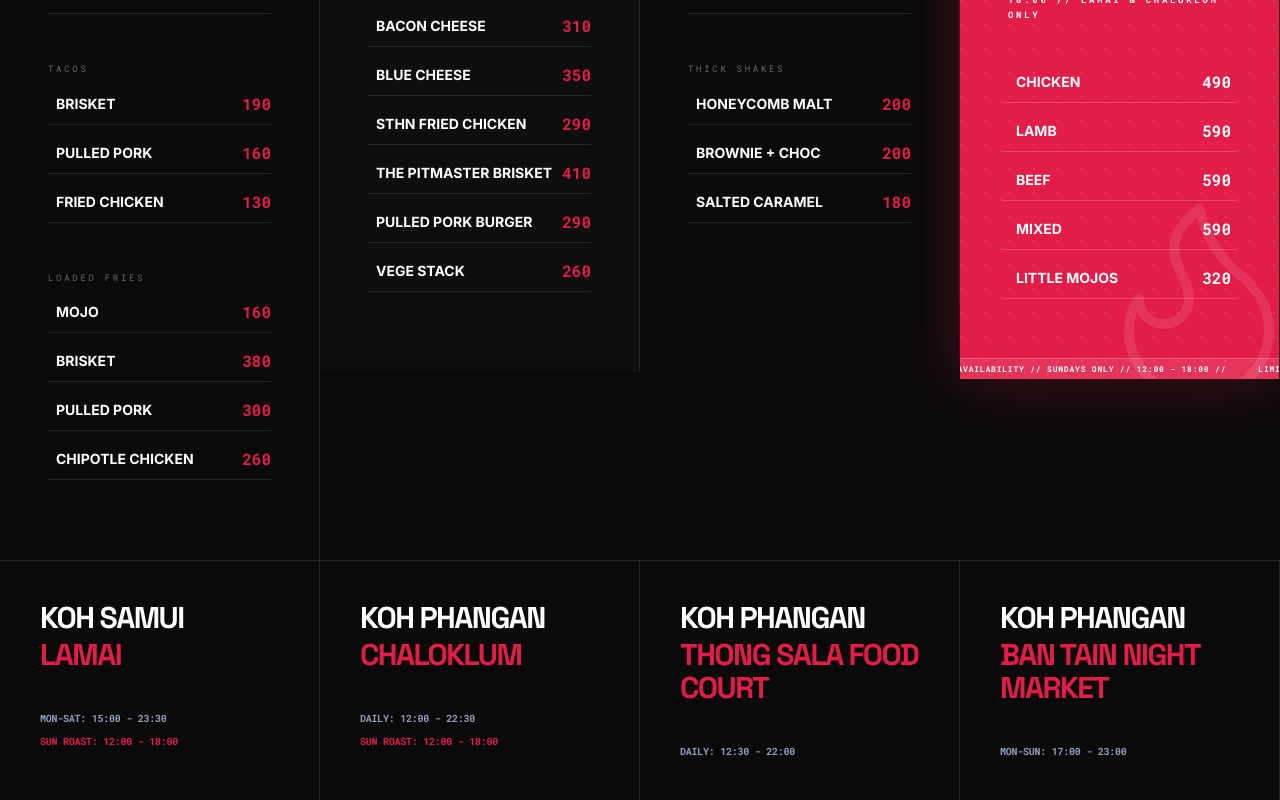
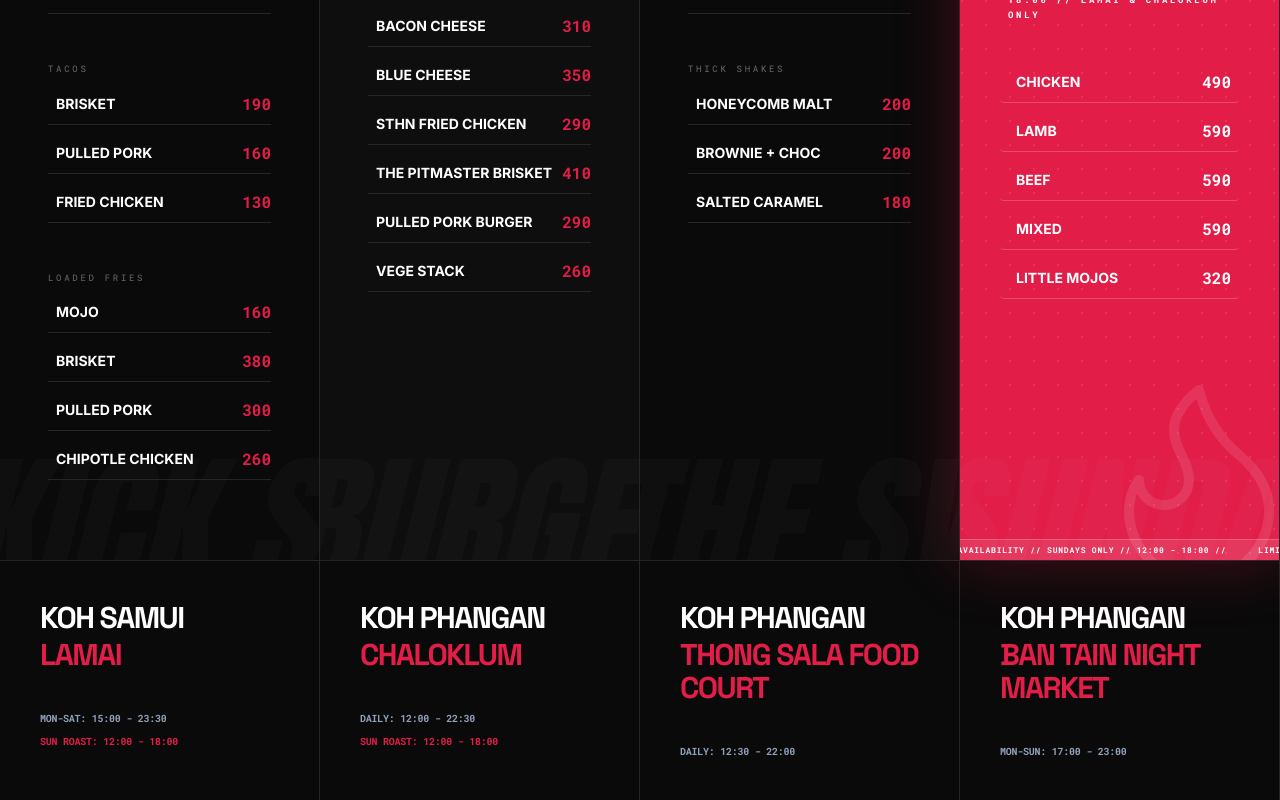
Before and after one commit to sedaryildirim/mojos-bbq-website, a React (Vite) app: page / in a window 1280 px wide. Shown: the part 828-1628 px from the top of the page. Built offline with nearby package versions, Linux system fonts and the light colour scheme.

Commit message:
feat: Enhance layout with full-height sections
Adds `h-full` class to `ScrollReveal` components wrapping `MenuSection` and `LocationCard` to ensure they occupy full vertical space. Introduces a background watermark effect to `MenuSection` for visual flair.

```diff
--- a/src/App.tsx
+++ b/src/App.tsx
@@ -25,6 +25,7 @@ export default function App() {
               key={item.id}
               delay={idx * 0.1}
               direction={item.id === 'sunday-roast' ? 'down' : 'none'}
+              className="h-full"
             >
               <MenuSection
                 id={item.id}
@@ -42,7 +43,7 @@ export default function App() {
         {/* Locations Section */}
         <section id="locations" className="grid grid-cols-1 bg-slate-dark md:grid-cols-2 xl:grid-cols-4 scroll-mt-24 border-b border-slate-light">
           {LOCATIONS.map((loc, idx) => (
-            <ScrollReveal key={loc.id} delay={idx * 0.1} direction="up">
+            <ScrollReveal key={loc.id} delay={idx * 0.1} direction="up" className="h-full">
               <LocationCard {...loc} />
             </ScrollReveal>
           ))}
--- a/src/components/MenuSection.tsx
+++ b/src/components/MenuSection.tsx
@@ -22,11 +22,18 @@ interface MenuSectionProps {
 
 export default function MenuSection({ id, number, title, subtitle, sections, isDark, isAccent }: MenuSectionProps) {
   return (
-    <div id={id} className={`relative border-slate-light border-r p-12 scroll-mt-24 transition-all duration-700 overflow-hidden ${
+    <div id={id} className={`relative border-slate-light border-r p-12 scroll-mt-24 transition-all duration-700 overflow-hidden h-full flex flex-col ${
       isAccent
         ? 'bg-matte-red text-white shadow-[0_0_60px_rgba(225,29,72,0.3)] z-20'
         : isDark ? 'bg-slate-medium/30' : ''
     }`}>
+      {/* Background Watermark */}
+      <div className="absolute -bottom-10 -left-10 pointer-events-none select-none opacity-[0.02] z-0">
+        <span className="font-display text-[150px] leading-none uppercase italic text-white whitespace-nowrap">
+          {title}
+        </span>
+      </div>
+
       {isAccent && (
         <>
           <div className="absolute inset-0 opacity-10 pointer-events-none" style={{
```
